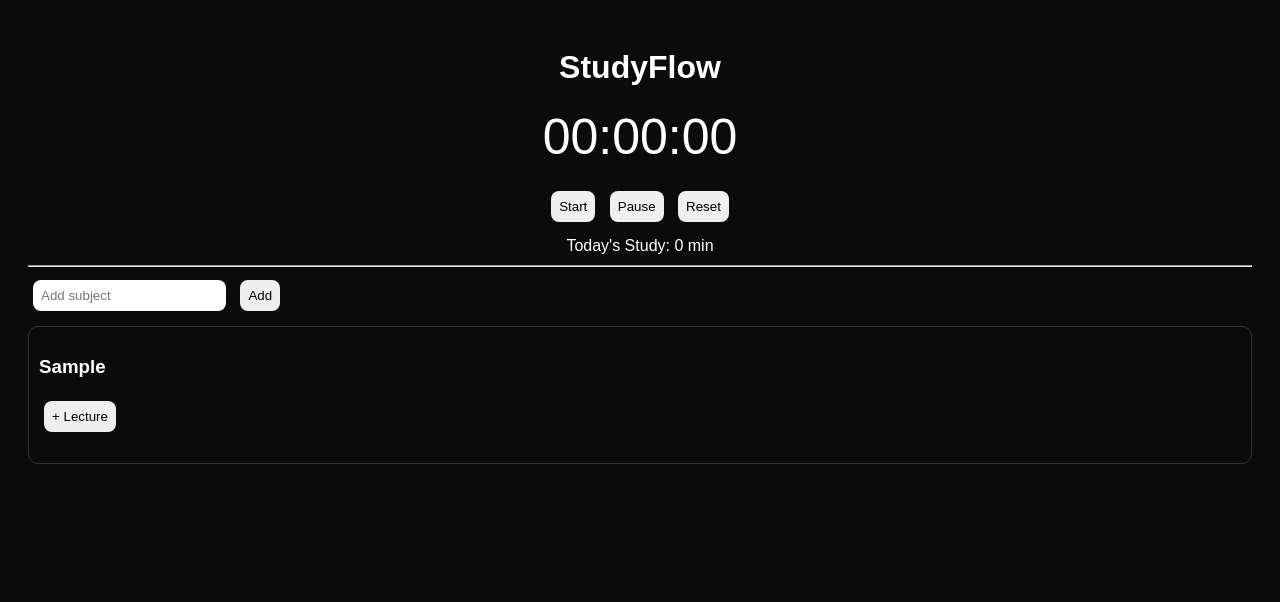
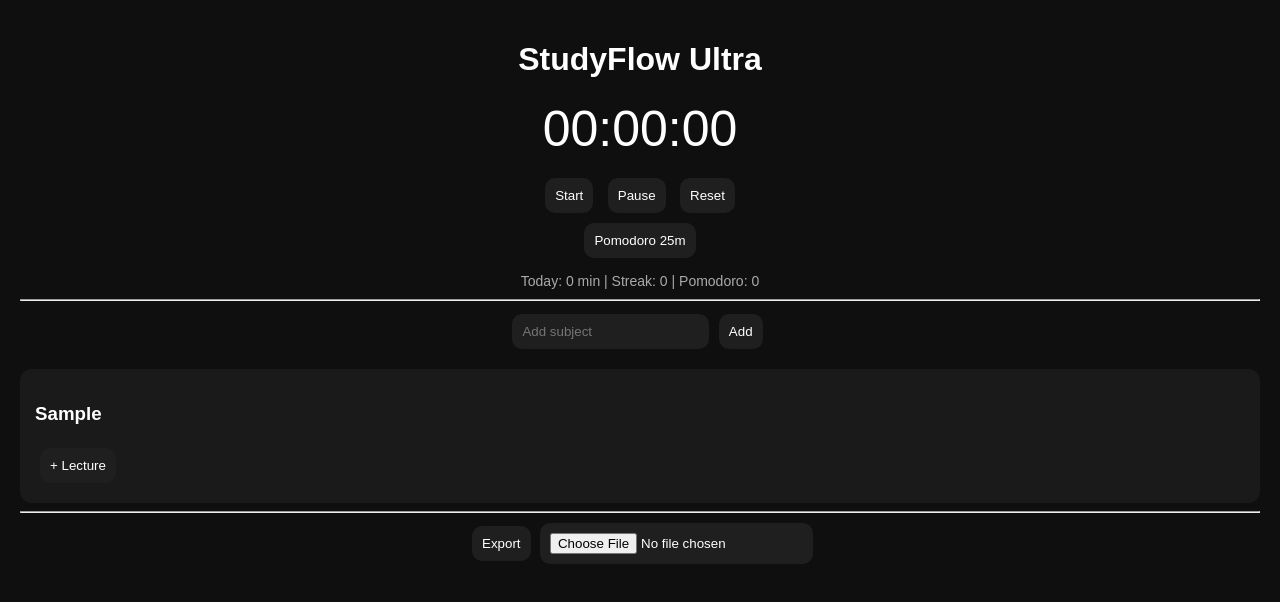
Before and after one commit to T-beepui/Study-app, a plain HTML site: page index.html in a window 1280 px wide. Both pictures are taken after typing "Sample" into the empty fields and a click on the button "Add". Drawn offline with Linux system fonts and the light colour scheme.

Commit message:
Update title and styles in index.html

```diff
--- a/index.html
+++ b/index.html
@@ -1,58 +1,76 @@
 <!DOCTYPE html>
 <html>
 <head>
-  <title>StudyFlow</title>
+  <title>StudyFlow Ultra</title>
   <style>
     body {
-      background: #0b0b0b;
+      background: #0f0f0f;
       color: white;
       font-family: Arial;
+      margin: 0;
       padding: 20px;
     }
 
-    h1 {
+    h1 { text-align: center; }
+
+    #timer {
+      font-size: 50px;
       text-align: center;
+      margin: 15px;
     }
 
-    input, button {
-      padding: 8px;
+    .center { text-align: center; }
+
+    button {
+      padding: 10px;
       margin: 5px;
-      border-radius: 8px;
+      border-radius: 10px;
       border: none;
+      background: #1f1f1f;
+      color: white;
+    }
+
+    input {
+      padding: 10px;
+      border-radius: 10px;
+      border: none;
+      background: #1f1f1f;
+      color: white;
     }
 
     .card {
-      border: 1px solid #333;
-      padding: 10px;
-      margin-top: 10px;
-      border-radius: 10px;
+      background: #1a1a1a;
+      padding: 15px;
+      border-radius: 12px;
+      margin-top: 15px;
     }
+
+    .topic {
+      padding: 8px;
+      margin: 5px 0;
+      border-radius: 8px;
+      cursor: pointer;
+    }
+
+    .topic:hover { background: #2a2a2a; }
 
     .done {
       text-decoration: line-through;
       color: gray;
     }
 
-    #timer {
-      font-size: 50px;
-      text-align: center;
-      margin: 20px;
-    }
-
-    .center {
-      text-align: center;
-    }
-
     .stats {
       text-align: center;
       margin: 10px;
+      font-size: 14px;
+      color: #aaa;
     }
   </style>
 </head>
 
 <body>
 
-<h1>StudyFlow</h1>
+<h1>StudyFlow Ultra</h1>
 
 <!-- TIMER -->
 <div id="timer">00:00:00</div>
@@ -63,17 +81,33 @@
   <button onclick="reset()">Reset</button>
 </div>
 
+<!-- POMODORO -->
+<div class="center">
+  <button onclick="startPomodoro()">Pomodoro 25m</button>
+</div>
+
 <div class="stats">
-  Today's Study: <span id="today">0</span> min
+  Today: <span id="today">0</span> min |
+  Streak: <span id="streak">0</span> |
+  Pomodoro: <span id="pomo">0</span>
 </div>
 
 <hr>
 
 <!-- SUBJECT -->
-<input id="subjectInput" placeholder="Add subject">
-<button onclick="addSubject()">Add</button>
+<div class="center">
+  <input id="subjectInput" placeholder="Add subject">
+  <button onclick="addSubject()">Add</button>
+</div>
 
 <div id="subjects"></div>
+
+<hr>
+
+<div class="center">
+  <button onclick="exportData()">Export</button>
+  <input type="file" onchange="importData(event)">
+</div>
 
 <script>
 let data = JSON.parse(localStorage.getItem("study")) || [];
@@ -96,6 +130,8 @@ function updateTimer() {
   let today = Math.floor(elapsed / 60);
   localStorage.setItem("today", today);
   document.getElementById("today").innerText = today;
+
+  checkStreak(today);
 }
 
 function start() {
@@ -117,18 +153,38 @@ function reset() {
   document.getElementById("timer").innerText = "00:00:00";
 }
 
-// LOAD
-window.onload = () => {
-  if (startTime) {
-    startTime = parseInt(startTime);
-    interval = setInterval(updateTimer, 1000);
+// POMODORO
+function startPomodoro() {
+  let pomo = parseInt(localStorage.getItem("pomo")) || 0;
+
+  let seconds = 1500;
+  let timer = setInterval(() => {
+    seconds--;
+
+    if (seconds <= 0) {
+      clearInterval(timer);
+      alert("Pomodoro Complete 🔥");
+      pomo++;
+      localStorage.setItem("pomo", pomo);
+      document.getElementById("pomo").innerText = pomo;
+    }
+  }, 1000);
+}
+
+// STREAK
+function checkStreak(today) {
+  let streak = parseInt(localStorage.getItem("streak")) || 0;
+  let last = localStorage.getItem("lastDay");
+  let todayStr = new Date().toDateString();
+
+  if (today > 0 && last !== todayStr) {
+    streak++;
+    localStorage.setItem("streak", streak);
+    localStorage.setItem("lastDay", todayStr);
   }
 
-  document.getElementById("today").innerText =
-    localStorage.getItem("today") || 0;
-
-  render();
-};
+  document.getElementById("streak").innerText = streak;
+}
 
 // SUBJECT
 function save() {
@@ -160,23 +216,65 @@ function toggle(i, j) {
   render();
 }
 
+// EXPORT / IMPORT
+function exportData() {
+  let dataStr = JSON.stringify(localStorage);
+  let blob = new Blob([dataStr], { type: "application/json" });
+  let a = document.createElement("a");
+  a.href = URL.createObjectURL(blob);
+  a.download = "backup.json";
+  a.click();
+}
+
+function importData(e) {
+  let file = e.target.files[0];
+  let reader = new FileReader();
+
+  reader.onload = function() {
+    let obj = JSON.parse(reader.result);
+    Object.keys(obj).forEach(k => localStorage.setItem(k, obj[k]));
+    location.reload();
+  };
+
+  reader.readAsText(file);
+}
+
+// LOAD
+window.onload = () => {
+  if (startTime) {
+    startTime = parseInt(startTime);
+    interval = setInterval(updateTimer, 1000);
+  }
+
+  document.getElementById("today").innerText =
+    localStorage.getItem("today") || 0;
+
+  document.getElementById("streak").innerText =
+    localStorage.getItem("streak") || 0;
+
+  document.getElementById("pomo").innerText =
+    localStorage.getItem("pomo") || 0;
+
+  render();
+};
+
+// RENDER
 function render() {
   let html = "";
 
   data.forEach((sub, i) => {
     html += `<div class="card">
       <h3>${sub.name}</h3>
-      <button onclick="addTopic(${i})">+ Lecture</button>
-      <ul>`;
+      <button onclick="addTopic(${i})">+ Lecture</button>`;
 
     sub.topics.forEach((t, j) => {
-      html += `<li class="${t.done ? "done" : ""}"
+      html += `<div class="topic ${t.done ? "done" : ""}"
         onclick="toggle(${i}, ${j})">
         ${t.name}
-      </li>`;
+      </div>`;
     });
 
-    html += `</ul></div>`;
+    html += `</div>`;
   });
 
   document.getElementById("subjects").innerHTML = html;
```
